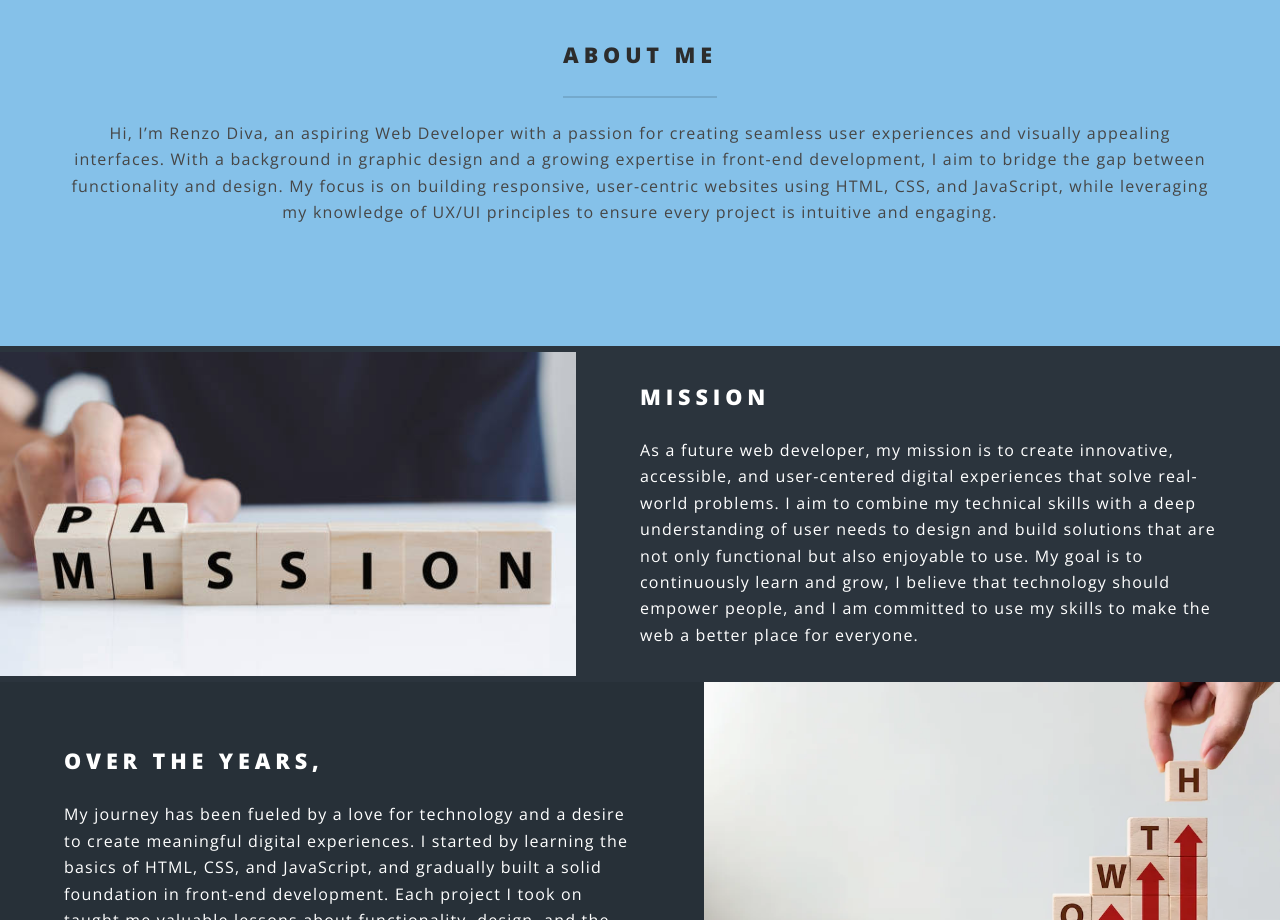
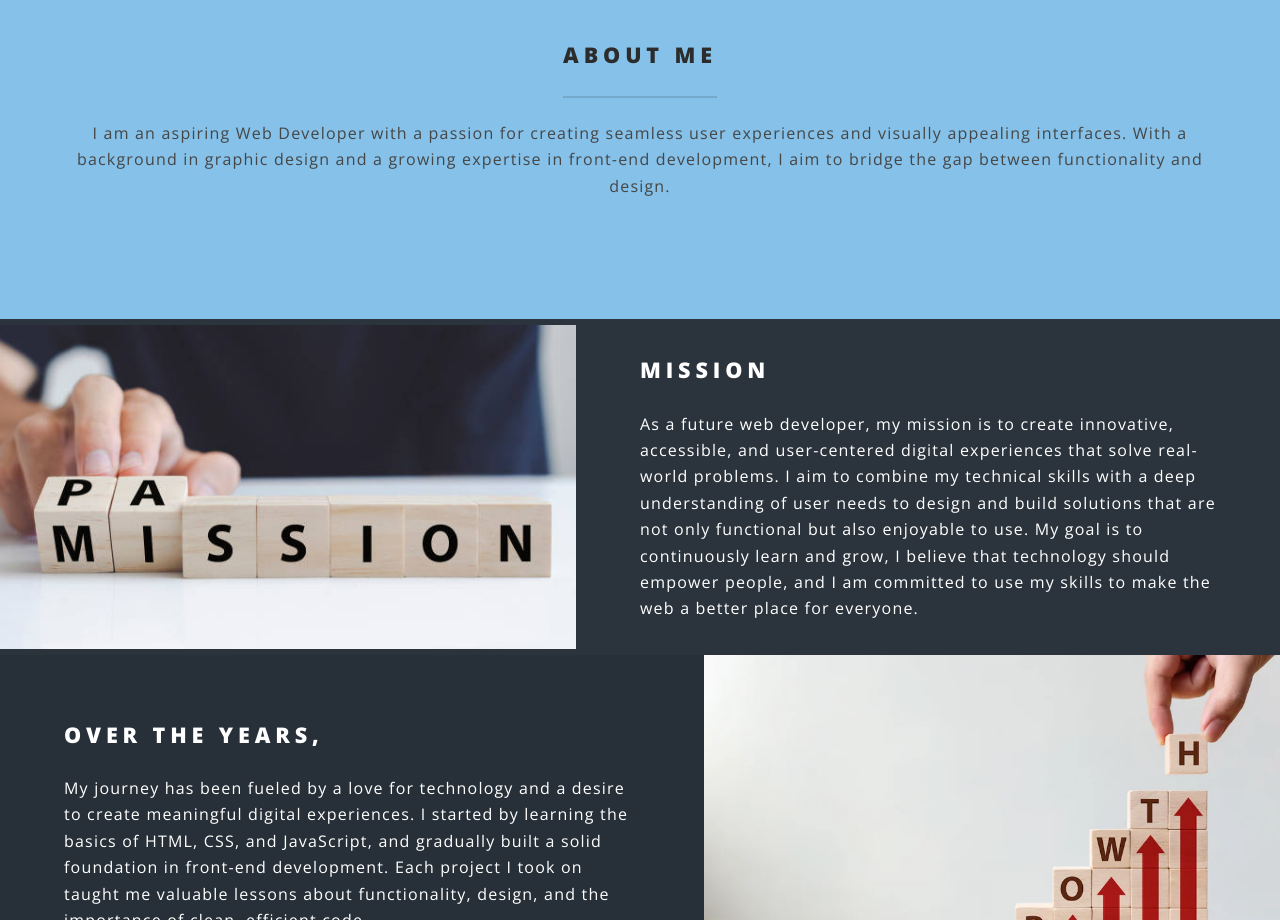
Before and after one commit to miggy011/Diva-portfolio, a website: page index.html in a window 1280 px wide. Shown: the part 860-1780 px from the top of the page. Drawn offline with nearby package versions, Linux system fonts and the light colour scheme.

Commit message:
Update index.html

```diff
--- a/index.html
+++ b/index.html
@@ -61,9 +61,9 @@
 						<div class="inner">
 							<header class="major">
 								<h2 style="color: #2c2c2c;">ABOUT ME</h2>
-								<p>Hi, I’m Renzo Diva, an aspiring Web Developer with a passion for creating seamless user experiences and visually appealing interfaces.
+								<p>I am an aspiring Web Developer with a passion for creating seamless user experiences and visually appealing interfaces.
 
-									With a background in graphic design and a growing expertise in front-end development, I aim to bridge the gap between functionality and design. My focus is on building responsive, user-centric websites using HTML, CSS, and JavaScript, while leveraging my knowledge of UX/UI principles to ensure every project is intuitive and engaging.
+									With a background in graphic design and a growing expertise in front-end development, I aim to bridge the gap between functionality and design.
 
 									</p>
 							</header>
```
